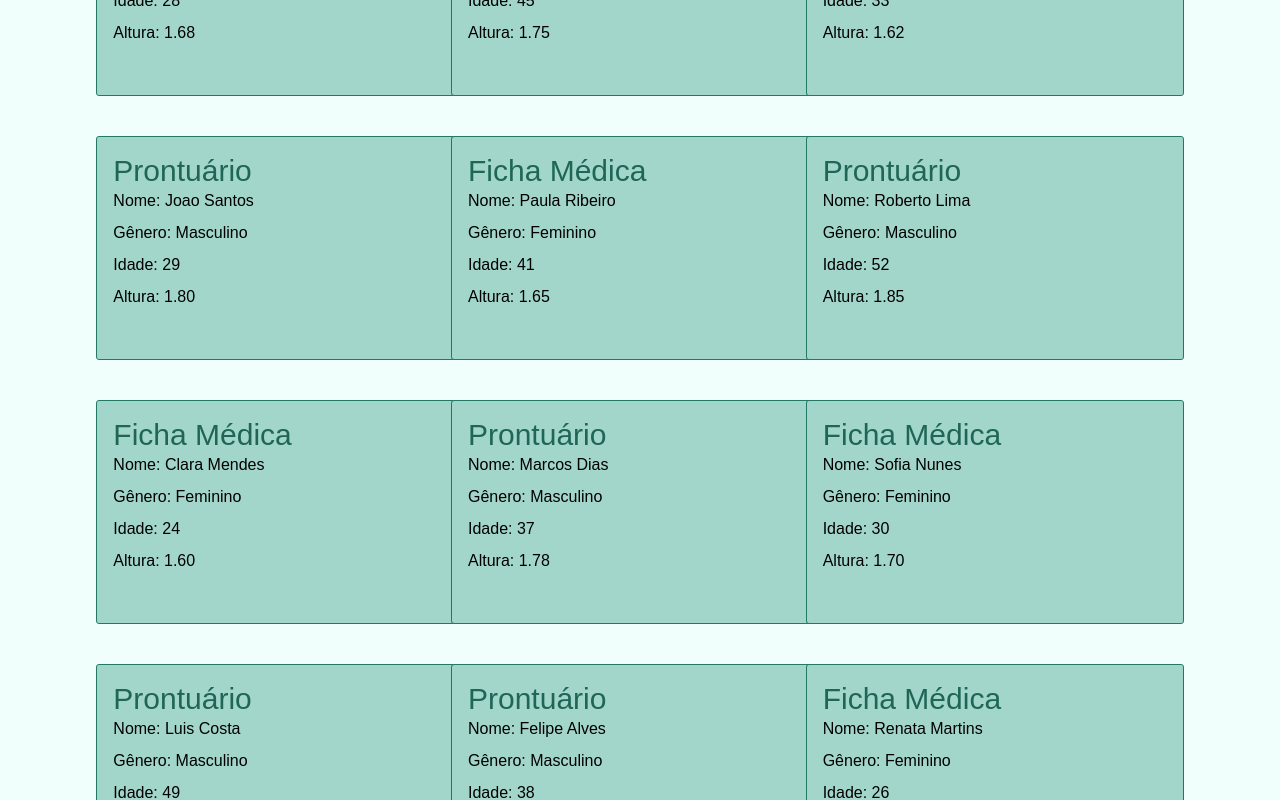
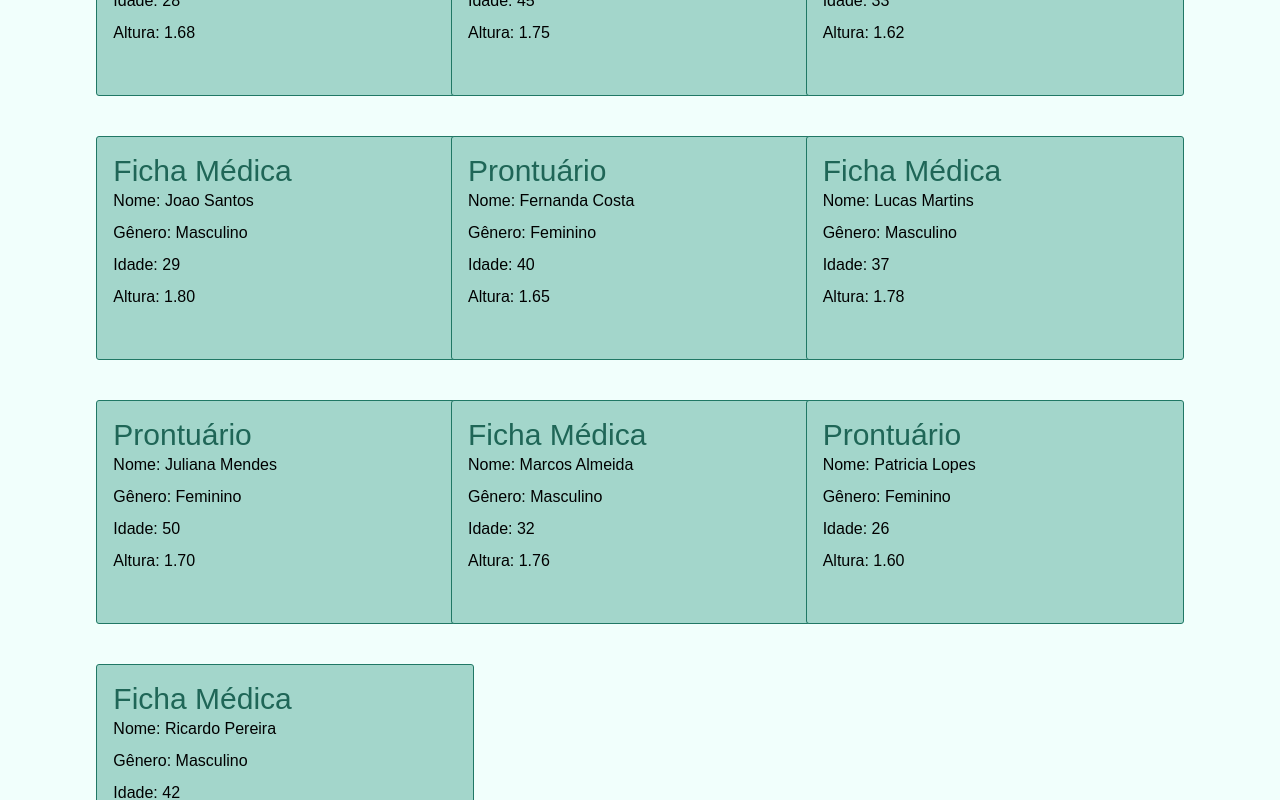
Before and after one commit to cr1as/projeto_kalos, a Next.js app: page / in a window 1280 px wide. Shown: the part 240-1040 px from the top of the page. Built offline with nearby package versions, Linux system fonts and the light colour scheme; a web font is replaced by a local one.

Commit message:
adicionados os dados requeridos para o prontuário

```diff
--- a/src/mock/registros.ts
+++ b/src/mock/registros.ts
@@ -1,5 +1,6 @@
 const pacientes = [
   {
+    uid: 1,
     nome: "Ana Silva",
     idade: "28",
     genero: "Feminino",
@@ -16,6 +17,7 @@ const pacientes = [
     modificado: "2023-04-01"
   },
   {
+    uid: 2,
     nome: "Carlos Souza",
     idade: "45",
     genero: "Masculino",
@@ -30,9 +32,15 @@ const pacientes = [
     tipo: "Prontuário",
     ativo: true,
     criacao: "2023-02-15",
-    modificado: "2023-03-20"
+    modificado: "2023-03-20",
+    medicacoes: ["Insulina", "Metformina", "Aspirina"],
+    diagnostico: ["Diabetes tipo 2"],
+    doencas: ["Diabetes"],
+    procedimento: ["Exame de glicemia", "Consulta com endocrinologista", "Avaliação de peso"],
+    resultados: ["Positivo para glicemia elevada", "Pressão arterial controlada", "Necessita monitoramento"]
   },
   {
+    uid: 3,
     nome: "Maria Oliveira",
     idade: "33",
     genero: "Feminino",
@@ -49,220 +57,143 @@ const pacientes = [
     modificado: "2023-04-15"
   },
   {
+    uid: 4,
     nome: "Joao Santos",
     idade: "29",
     genero: "Masculino",
     telefone: "(11) 4567-8901",
-    peso: "80.3",
+    peso: "80.0",
     altura: "1.80",
-    especificacoesAdicionais: "Hipertenso",
+    especificacoesAdicionais: "Pressão alta",
     rua: "Rua D",
     numero: "101",
     cidade: "Sao Paulo",
     bairro: "Bela Vista",
-    tipo: "Prontuário",
-    ativo: false,
-    criacao: "2023-01-10",
-    modificado: "2023-02-10"
+    tipo: "Ficha Médica",
+    criacao: "2023-03-20",
+    modificado: "2023-04-10"
   },
   {
-    nome: "Paula Ribeiro",
-    idade: "41",
+    uid: 5,
+    nome: "Fernanda Costa",
+    idade: "40",
     genero: "Feminino",
     telefone: "(11) 5678-9012",
-    peso: "58.5",
+    peso: "68.0",
     altura: "1.65",
-    especificacoesAdicionais: "",
+    especificacoesAdicionais: "Histórico de asma",
     rua: "Rua E",
     numero: "202",
     cidade: "Sao Paulo",
+    bairro: "Aclimação",
+    tipo: "Prontuário",
+    ativo: false,
+    criacao: "2023-01-15",
+    modificado: "2023-03-25",
+    medicacoes: ["Ventolin"],
+    diagnostico: ["Asma"],
+    doencas: ["Asma"],
+    procedimento: ["Inalação", "Consulta com pneumologista"],
+    resultados: ["Sintomas controlados", "Recomendações para evitar alérgenos"]
+  },
+  {
+    uid: 6,
+    nome: "Lucas Martins",
+    idade: "37",
+    genero: "Masculino",
+    telefone: "(11) 6789-0123",
+    peso: "85.0",
+    altura: "1.78",
+    especificacoesAdicionais: "Nenhuma",
+    rua: "Rua F",
+    numero: "303",
+    cidade: "Sao Paulo",
     bairro: "Mooca",
     tipo: "Ficha Médica",
-    criacao: "2023-03-05",
-    modificado: "2023-04-05"
+    criacao: "2023-04-05",
+    modificado: "2023-04-20"
   },
   {
-    nome: "Roberto Lima",
-    idade: "52",
-    genero: "Masculino",
-    telefone: "(11) 6789-0123",
-    peso: "90.0",
-    altura: "1.85",
-    especificacoesAdicionais: "Problemas de coluna",
-    rua: "Rua F",
-    numero: "303",
+    uid: 7,
+    nome: "Juliana Mendes",
+    idade: "50",
+    genero: "Feminino",
+    telefone: "(11) 7890-1234",
+    peso: "72.0",
+    altura: "1.70",
+    especificacoesAdicionais: "Colesterol alto",
+    rua: "Rua G",
+    numero: "404",
     cidade: "Sao Paulo",
     bairro: "Ipiranga",
     tipo: "Prontuário",
     ativo: true,
-    criacao: "2023-02-01",
-    modificado: "2023-03-01"
+    criacao: "2023-01-20",
+    modificado: "2023-03-15",
+    medicacoes: ["Sinvastatina"],
+    diagnostico: ["Hipercolesterolemia"],
+    doencas: ["Colesterol alto"],
+    procedimento: ["Exame de colesterol", "Acompanhamento nutricional"],
+    resultados: ["Níveis de colesterol em redução", "Dieta recomendada"]
   },
   {
-    nome: "Clara Mendes",
-    idade: "24",
-    genero: "Feminino",
-    telefone: "(11) 7890-1234",
-    peso: "55.2",
-    altura: "1.60",
-    especificacoesAdicionais: "",
-    rua: "Rua G",
-    numero: "404",
-    cidade: "Sao Paulo",
-    bairro: "Liberdade",
-    tipo: "Ficha Médica",
-    criacao: "2023-02-20",
-    modificado: "2023-03-10"
-  },
-  {
-    nome: "Marcos Dias",
-    idade: "37",
+    uid: 8,
+    nome: "Marcos Almeida",
+    idade: "32",
     genero: "Masculino",
     telefone: "(11) 8901-2345",
-    peso: "82.7",
-    altura: "1.78",
-    especificacoesAdicionais: "Fumante",
+    peso: "78.0",
+    altura: "1.76",
+    especificacoesAdicionais: "Nenhuma",
     rua: "Rua H",
     numero: "505",
     cidade: "Sao Paulo",
-    bairro: "Santana",
+    bairro: "Vila Olímpia",
+    tipo: "Ficha Médica",
+    criacao: "2023-02-25",
+    modificado: "2023-03-30"
+  },
+  {
+    uid: 9,
+    nome: "Patricia Lopes",
+    idade: "26",
+    genero: "Feminino",
+    telefone: "(11) 9012-3456",
+    peso: "60.0",
+    altura: "1.60",
+    especificacoesAdicionais: "Alergia a frutos do mar",
+    rua: "Rua I",
+    numero: "606",
+    cidade: "Sao Paulo",
+    bairro: "Lapa",
     tipo: "Prontuário",
     ativo: false,
     criacao: "2023-02-10",
-    modificado: "2023-03-25"
+    modificado: "2023-04-05",
+    medicacoes: ["Anti-histamínico"],
+    diagnostico: ["Alergia alimentar"],
+    doencas: ["Alergia"],
+    procedimento: ["Consulta com alergologista", "Testes alérgicos"],
+    resultados: ["Alergia confirmada", "Recomendação de evitar frutos do mar"]
   },
   {
-    nome: "Sofia Nunes",
-    idade: "30",
-    genero: "Feminino",
-    telefone: "(11) 9012-3456",
-    peso: "63.0",
-    altura: "1.70",
-    especificacoesAdicionais: "Vegetariana",
-    rua: "Rua I",
-    numero: "606",
-    cidade: "Sao Paulo",
-    bairro: "Saude",
-    tipo: "Ficha Médica",
-    criacao: "2023-01-05",
-    modificado: "2023-02-05"
-  },
-  {
-    nome: "Luis Costa",
-    idade: "49",
+    uid: 10,
+    nome: "Ricardo Pereira",
+    idade: "42",
     genero: "Masculino",
-    telefone: "(11) 0123-4567",
-    peso: "76.5",
-    altura: "1.72",
-    especificacoesAdicionais: "Historico de problemas cardiacos",
+    telefone: "(11) 1234-6789",
+    peso: "90.0",
+    altura: "1.82",
+    especificacoesAdicionais: "Histórico familiar de hipertensão",
     rua: "Rua J",
     numero: "707",
     cidade: "Sao Paulo",
-    bairro: "Pinheiros",
-    tipo: "Prontuário",
-    ativo: true,
-    criacao: "2023-03-15",
-    modificado: "2023-04-10"
-  },
-  {
-    nome: "Felipe Alves",
-    idade: "38",
-    genero: "Masculino",
-    telefone: "(11) 3456-2345",
-    peso: "88.0",
-    altura: "1.80",
-    especificacoesAdicionais: "Hipertensão",
-    rua: "Rua K",
-    numero: "808",
-    cidade: "Sao Paulo",
-    bairro: "Moema",
-    tipo: "Prontuário",
-    ativo: true,
-    criacao: "2023-01-25",
-    modificado: "2023-03-30"
-  },
-  {
-    nome: "Renata Martins",
-    idade: "26",
-    genero: "Feminino",
-    telefone: "(11) 2345-1234",
-    peso: "59.5",
-    altura: "1.63",
-    especificacoesAdicionais: "Alergia a lactose",
-    rua: "Rua L",
-    numero: "909",
-    cidade: "Sao Paulo",
-    bairro: "Vila Progredior",
+    bairro: "Butantã",
     tipo: "Ficha Médica",
-    criacao: "2023-04-01",
-    modificado: "2023-04-10"
-  },
-  {
-    nome: "Gustavo Pereira",
-    idade: "40",
-    genero: "Masculino",
-    telefone: "(11) 1234-8765",
-    peso: "85.3",
-    altura: "1.72",
-    especificacoesAdicionais: "Alto colesterol",
-    rua: "Rua M",
-    numero: "1010",
-    cidade: "Sao Paulo",
-    bairro: "Brooklin",
-    tipo: "Prontuário",
-    ativo: true,
-    criacao: "2023-02-10",
-    modificado: "2023-03-05"
-  },
-  {
-    nome: "Juliana Lima",
-    idade: "29",
-    genero: "Feminino",
-    telefone: "(11) 5678-4321",
-    peso: "62.0",
-    altura: "1.69",
-    especificacoesAdicionais: "Gravidez",
-    rua: "Rua N",
-    numero: "1111",
-    cidade: "Sao Paulo",
-    bairro: "Vila Madalena",
-    tipo: "Ficha Médica",
-    criacao: "2023-03-18",
-    modificado: "2023-04-05"
-  },
-  {
-    nome: "Vinícius Costa",
-    idade: "53",
-    genero: "Masculino",
-    telefone: "(11) 6789-1234",
-    peso: "92.0",
-    altura: "1.85",
-    especificacoesAdicionais: "Problema de coração",
-    rua: "Rua O",
-    numero: "1212",
-    cidade: "Sao Paulo",
-    bairro: "Butantã",
-    tipo: "Prontuário",
-    ativo: false,
-    criacao: "2023-01-20",
-    modificado: "2023-03-01"
-  },
-  {
-    nome: "Helena Ferreira",
-    idade: "34",
-    genero: "Feminino",
-    telefone: "(11) 9876-4321",
-    peso: "64.0",
-    altura: "1.76",
-    especificacoesAdicionais: "Enxaqueca frequente",
-    rua: "Rua P",
-    numero: "1314",
-    cidade: "Sao Paulo",
-    bairro: "Tatuapé",
-    tipo: "Ficha Médica",
-    criacao: "2023-03-03",
-    modificado: "2023-04-01"
+    criacao: "2023-03-05",
+    modificado: "2023-03-25"
   }
 ];
 
+
 export {pacientes}
```
